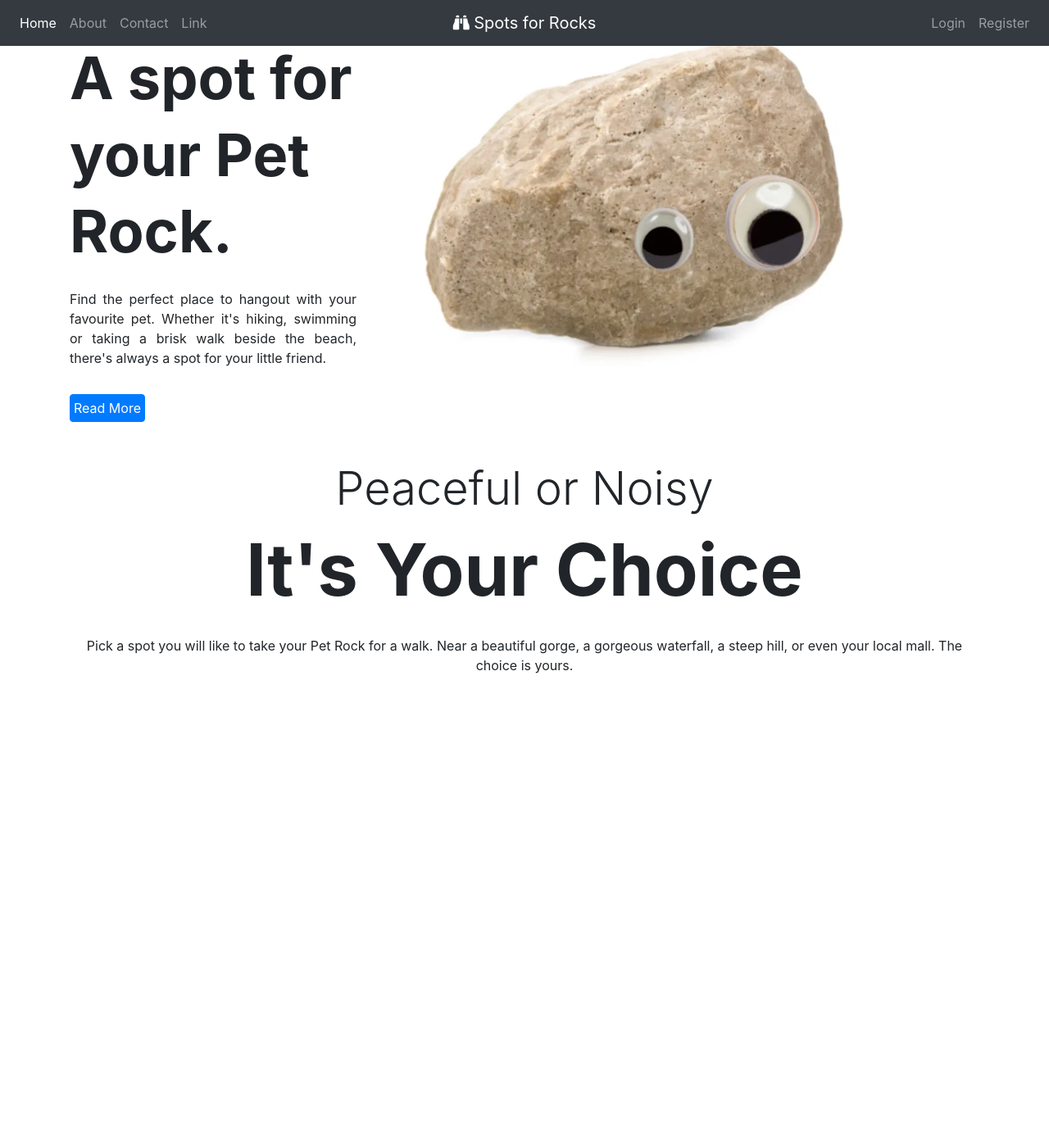
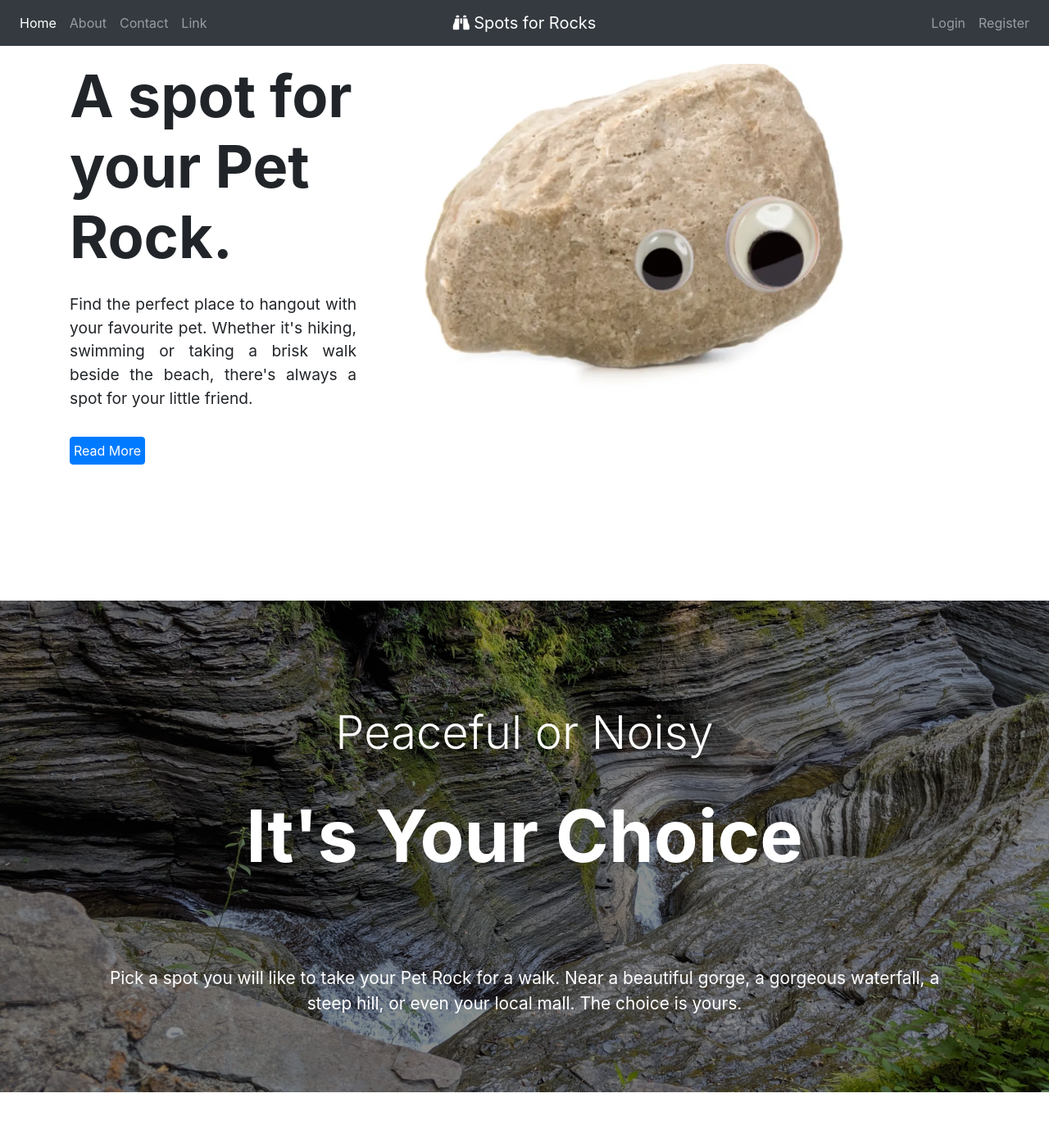
Before and after one commit to r-ilagan/spots-for-rocks, a Node server app: page / in a window 1280 px wide. Shown: the whole page at 82% size. Before the commit the page ends 822 px from the top, so only its background shows below. Run offline with Node 20, Linux system fonts and the light colour scheme; some libraries are stand-ins or nearby versions.

Commit message:
added styles for gallery and showcase

```diff
--- a/public/stylesheet/main.css
+++ b/public/stylesheet/main.css
@@ -1,3 +1,61 @@
-.main-text {
+.section-a {
+  margin-top: 2%;
+  margin-bottom: 13%;
+}
+
+h1,
+h2,
+h3 {
   line-height: 1.3;
 }
+
+.section-a .text-desc {
+  font-size: 1.2rem;
+}
+
+.section-b {
+  position: relative;
+  background-image: url('../assets/images/background_section-b.jpg');
+  background: linear-gradient(rgba(0, 0, 0, 0.45), rgba(0, 0, 0, 0.45)),
+    url('../assets/images/background_section-b.jpg') no-repeat bottom
+      center/cover;
+  height: 600px;
+  -webkit-background-size: cover;
+  -moz-background-size: cover;
+  background-size: cover;
+  -o-background-size: cover;
+}
+
+.section-b .outer {
+  color: white;
+}
+
+.section-b .inner {
+  margin: auto;
+  padding: 5rem 0;
+}
+
+.section-b h2 {
+  padding: 2rem;
+}
+
+.section-b .text-desc {
+  font-size: 1.3rem;
+  padding: 3rem;
+}
+
+.gallery {
+  height: 440px;
+}
+
+.fit-image {
+  width: 100%;
+  object-fit: cover;
+  height: 220px; /* only if you want fixed height */
+}
+
+.gallery .first-img {
+  width: 100%;
+  object-fit: cover;
+  height: 440px;
+}
```
